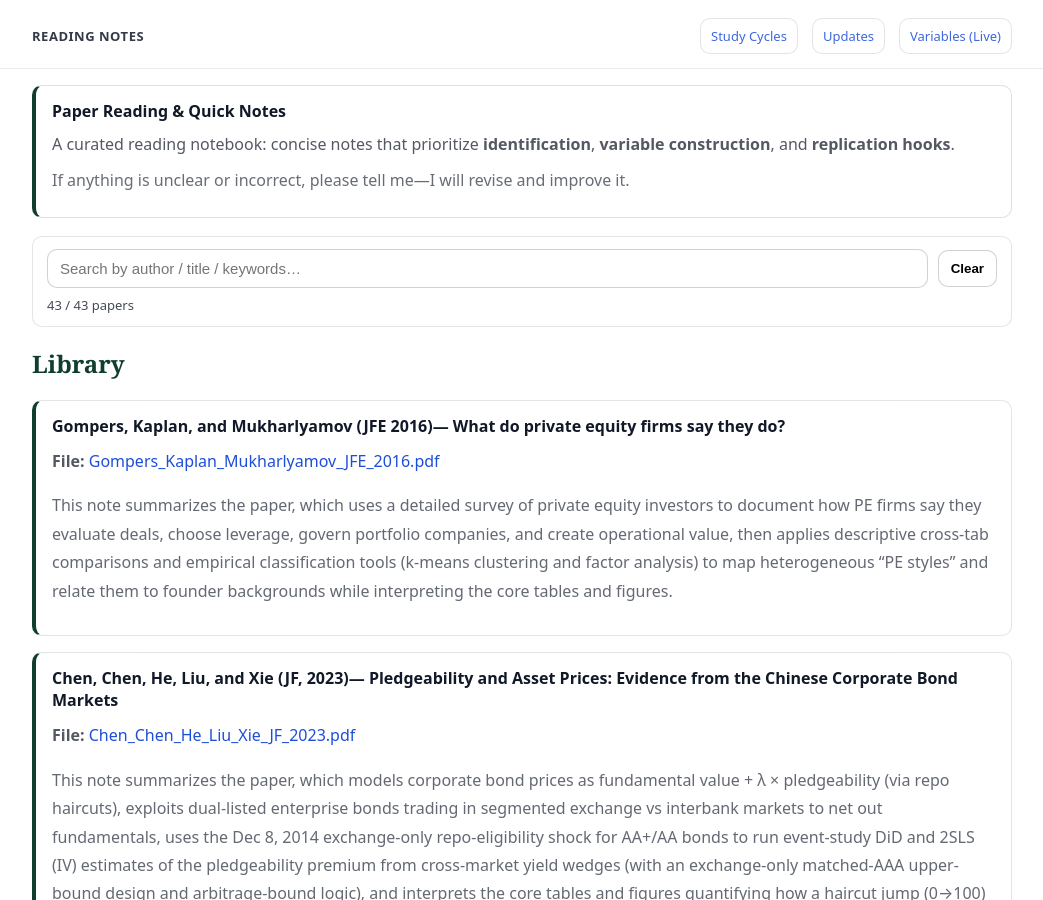
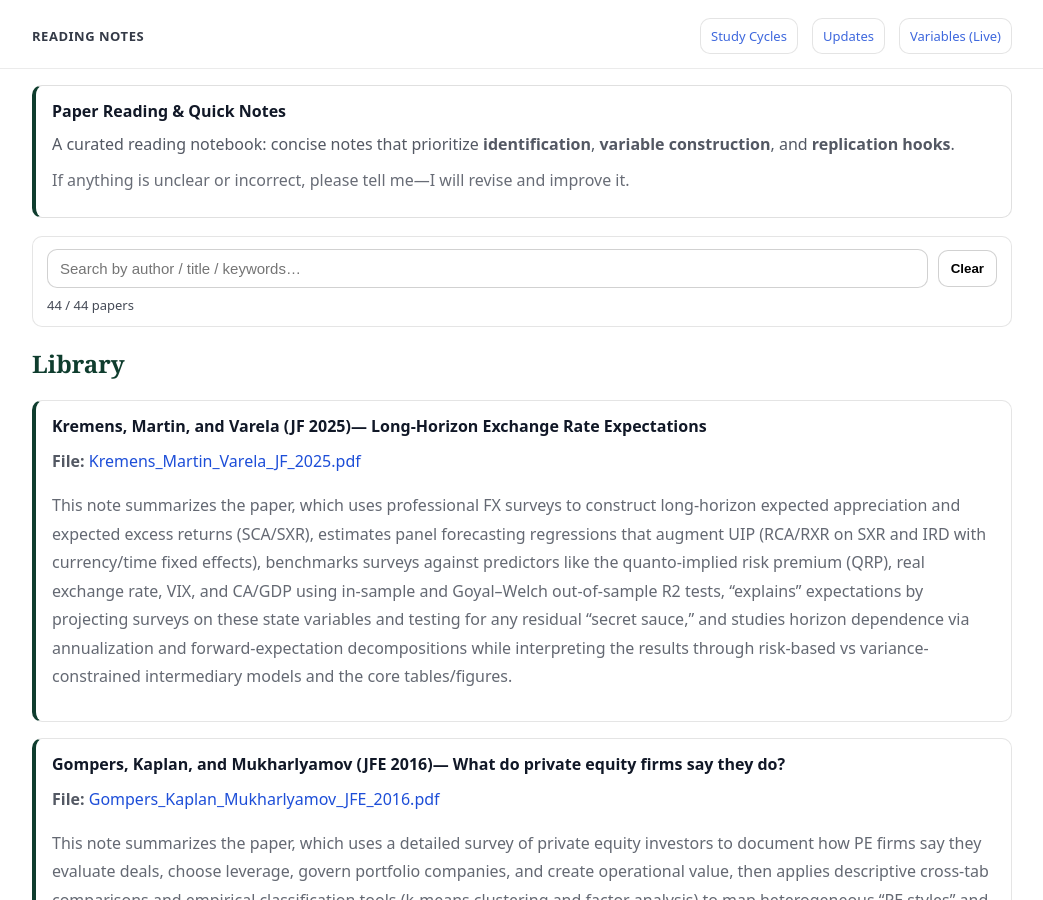
Before and after one commit to yaxinzn/study-archive, a Jekyll site: the page built from reading/index.md, in a window 1280 px wide and 900 px high. Shown: the whole window, without its empty margins (118-1161 px from the left). Built offline with Jekyll 4.4.1, drawn with Linux system fonts in a browser that asks for light colours.

Commit message:
Reading: add/update Kremens_Martin_Varela_JF_2025.pdf

```diff
--- a/_data/reading.yml
+++ b/_data/reading.yml
@@ -1,3 +1,7 @@
+- title: "Kremens, Martin, and Varela (JF 2025)— Long-Horizon Exchange Rate Expectations"
+  file: "Kremens_Martin_Varela_JF_2025.pdf"
+  desc: "This note summarizes the paper, which uses professional FX surveys to construct long-horizon expected appreciation and expected excess returns (SCA/SXR), estimates panel forecasting regressions that augment UIP (RCA/RXR on SXR and IRD with currency/time fixed effects), benchmarks surveys against predictors like the quanto-implied risk premium (QRP), real exchange rate, VIX, and CA/GDP using in-sample and Goyal–Welch out-of-sample R2 tests, “explains” expectations by projecting surveys on these state variables and testing for any residual “secret sauce,” and studies horizon dependence via annualization and forward-expectation decompositions while interpreting the results through risk-based vs variance-constrained intermediary models and the core tables/figures."
+
 - title: "Gompers, Kaplan, and Mukharlyamov (JFE 2016)— What do private equity firms say they do?"
   file: "Gompers_Kaplan_Mukharlyamov_JFE_2016.pdf"
   desc: "This note summarizes the paper, which uses a detailed survey of private equity investors to document how PE firms say they evaluate deals, choose leverage, govern portfolio companies, and create operational value, then applies descriptive cross-tab comparisons and empirical classification tools (k-means clustering and factor analysis) to map heterogeneous “PE styles” and relate them to founder backgrounds while interpreting the core tables and figures."
```
Also changed, not shown: 1 other file.
